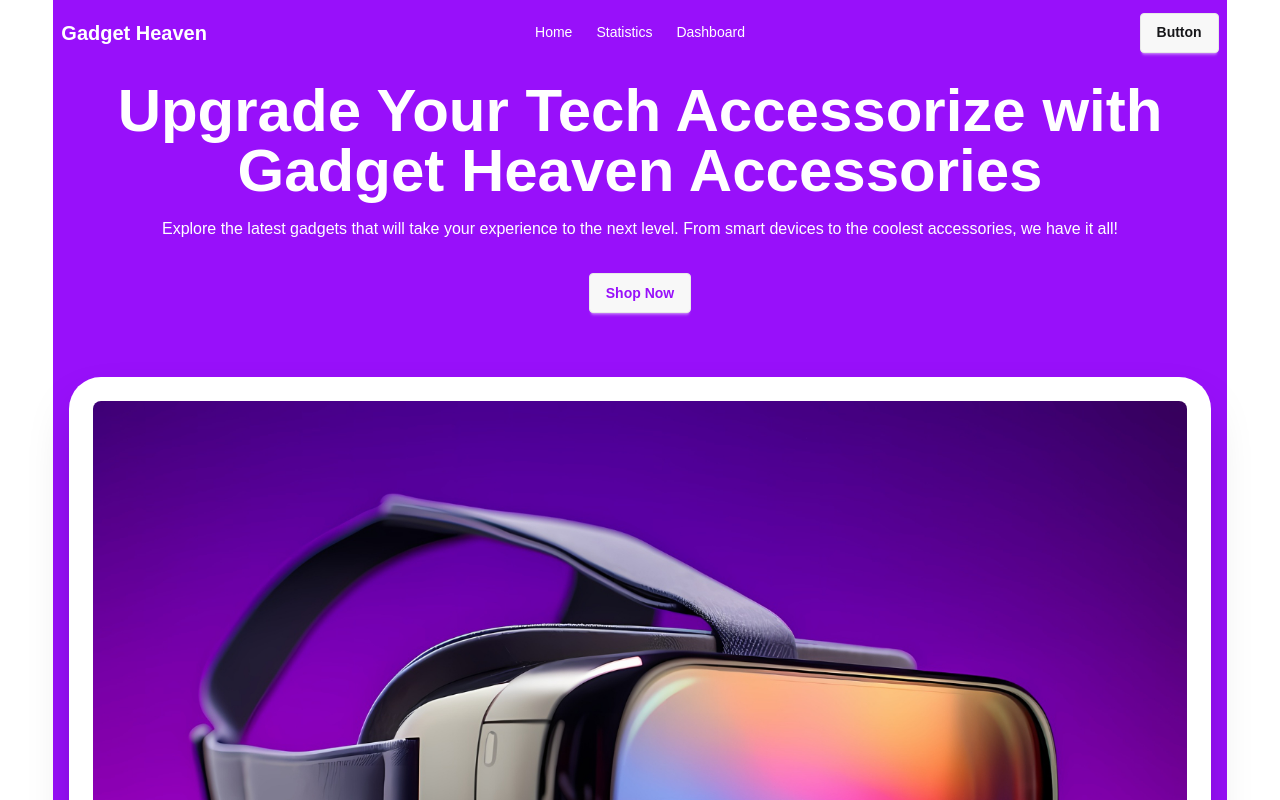
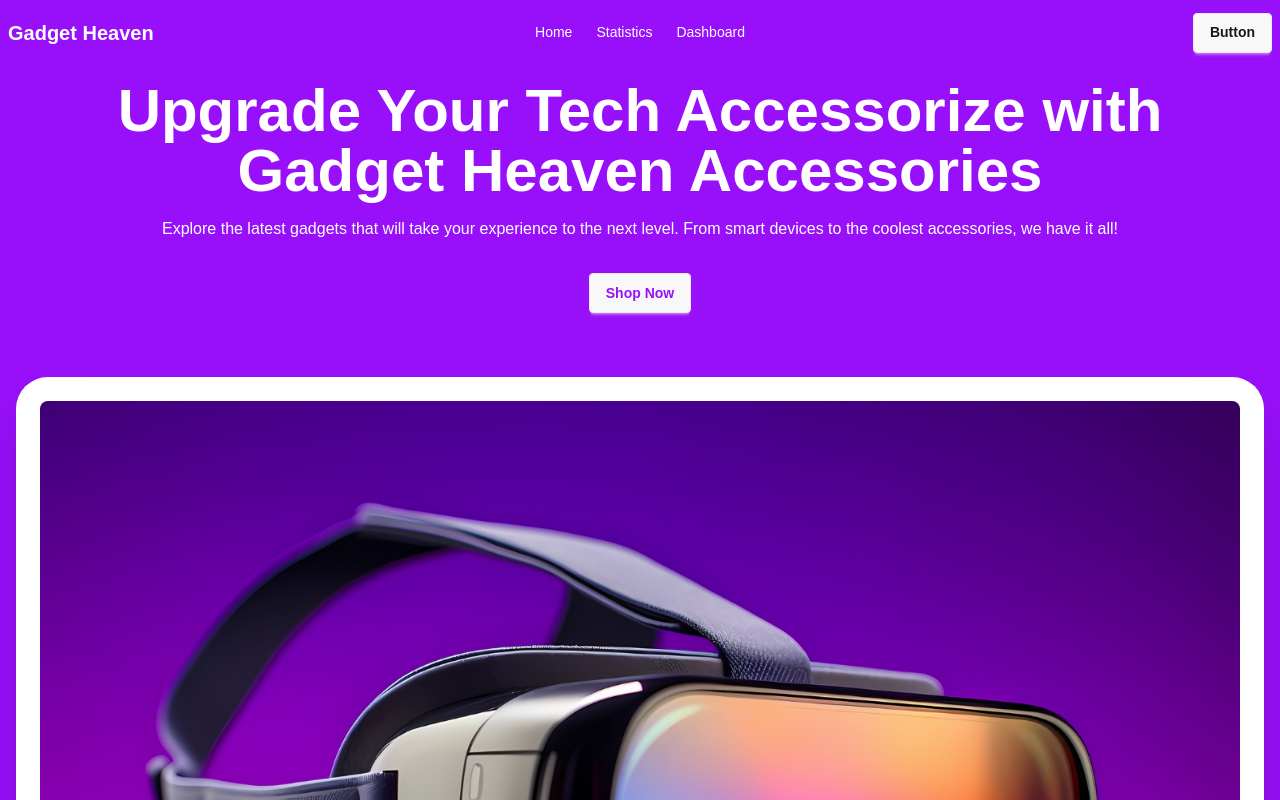
Before and after one commit to programming-hero-web-course-4/b10a8-gadget-heaven-DevelopWebAdnan, a React (Vite) app: page / in a window 1280 px wide. Shown: the top 800 px of the page. Built offline with nearby package versions, Linux system fonts and the light colour scheme.

Commit message:
fixed the max-width of the overall application

```diff
--- a/src/components/Home/Home.jsx
+++ b/src/components/Home/Home.jsx
@@ -1,14 +1,12 @@
 
 import Banner from '../Banner/Banner';
 import Gadgets from '../Gadgets/Gadgets';
-import Heading from '../Heading/Heading';
 
 const Home = () => {
     return (
         <div>
             <Banner></Banner>
             <Gadgets></Gadgets>
-            <p></p>
         </div>
     );
 };
--- a/src/components/Root/Root.jsx
+++ b/src/components/Root/Root.jsx
@@ -6,7 +6,7 @@ import { Outlet } from 'react-router-dom';
 
 const Root = () => {
     return (
-        <div className='max-w-11/12 mx-auto sora-body'>
+        <div className='max-w-7xl mx-auto sora-body'>
             <Navbar></Navbar>
             <Outlet></Outlet>
             <Footer></Footer>
```
